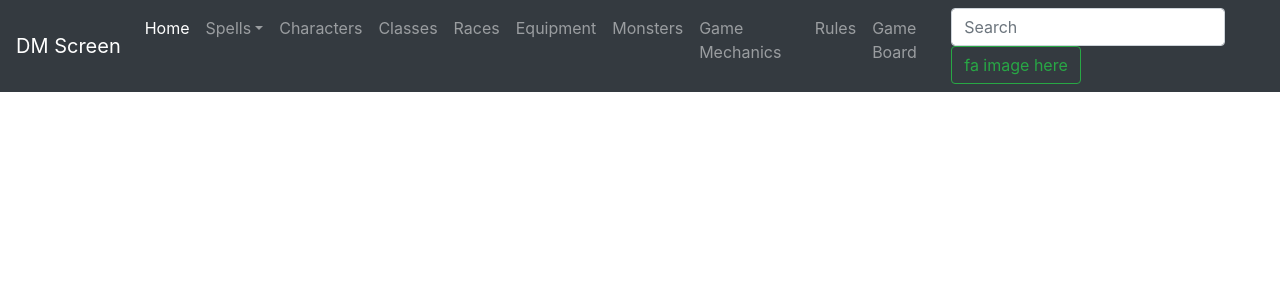
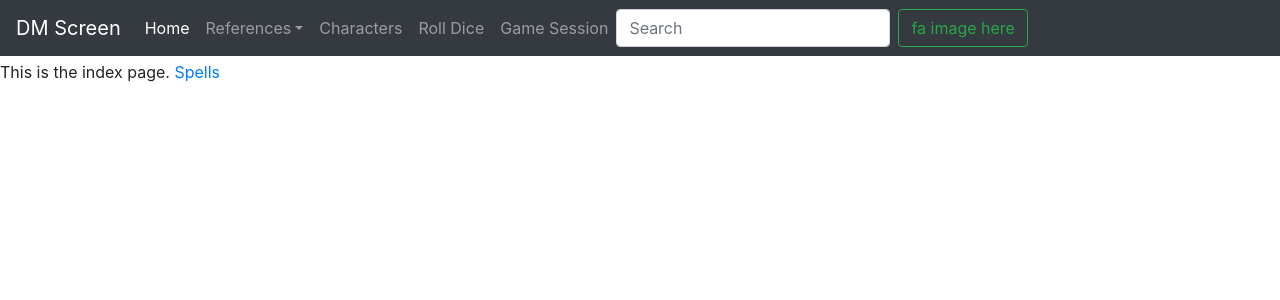
Before and after one commit to KaraMartin/DMScreen, a Django app: page /dmscreen/ in a window 1280 px wide. Shown: the top 300 px of the page. Run offline with Django 3.2, Linux system fonts and the light colour scheme; some libraries are stand-ins or nearby versions.

Commit message:
Fixed Navbar

```diff
--- a/static/css/DMScreen.css
+++ b/static/css/DMScreen.css
@@ -0,0 +1,8 @@
+body {
+  padding-top: 60px;
+}
+@media (max-width: 979px) {
+  body {
+    padding-top: 0px;
+  }
+}
--- a/templates/DMScreen/base.html
+++ b/templates/DMScreen/base.html
@@ -1,3 +1,4 @@
+{% load static %}
 <!DOCTYPE html>
 <html lang="en">
 <head>
@@ -24,21 +25,20 @@
                 <div class="navbar-nav">
                     <a class="nav-link active" href="#">Home<span class="sr-only">(current)</span></a>
                     <div class="nav-item dropdown">
-                        <a class="nav-link dropdown-toggle" href="#" id="navbarDropdown" role="button" data-toggle="dropdown" aria-haspopup="true" aria-expanded="false">Spells</a>
+                        <a class="nav-link dropdown-toggle" href="#" id="navbarDropdown" role="button" data-toggle="dropdown" aria-haspopup="true" aria-expanded="false">References</a>
                         <div class="dropdown-menu" aria-labelledby="navbarDropdown">
-                            <a class="dropdown-item" href="#">Stuff here</a>
+                            <a class="dropdown-item" href="#">Classes</a>
+                            <a class="dropdown-item" href="#">Races</a>
+                            <a class="dropdown-item" href="#">Equipment</a>
+                            <a class="dropdown-item" href="#">Monsters</a>
                             <div class="dropdown-divider"></div>
-                            <a class="dropdown-item" href="#">More stuff here</a>
+                            <a class="dropdown-item" href="#">Game Mechanics</a>
+                            <a class="dropdown-item" href="#">Rules</a>
                         </div>
                     </div>
                     <a class="nav-link" href="#">Characters</a>
-                    <a class="nav-link" href="#">Classes</a>
-                    <a class="nav-link" href="#">Races</a>
-                    <a class="nav-link" href="#">Equipment</a>
-                    <a class="nav-link" href="#">Monsters</a>
-                    <a class="nav-link" href="#">Game Mechanics</a>
-                    <a class="nav-link" href="#">Rules</a>
-                    <a class="nav-link" href="#">Game Board</a>
+                    <a class="nav-link" href="#">Roll Dice</a>
+                    <a class="nav-link" href="#">Game Session</a>
                     <form action="" class="form-inline">
                         <input type="search" class="form-control mr-sm-2" placeholder="Search" aria-label="Search">
                         <button class="btn btn-outline-success my-2 my-sm-0" type="submit">fa image here</button>
@@ -49,9 +49,8 @@
 
 
 
-        <div class="container">
             <div class="row">
-                <div class="col">
+                <div class="col-8">
                     {% block body %}
                     {% endblock %}
                 </div>
```
